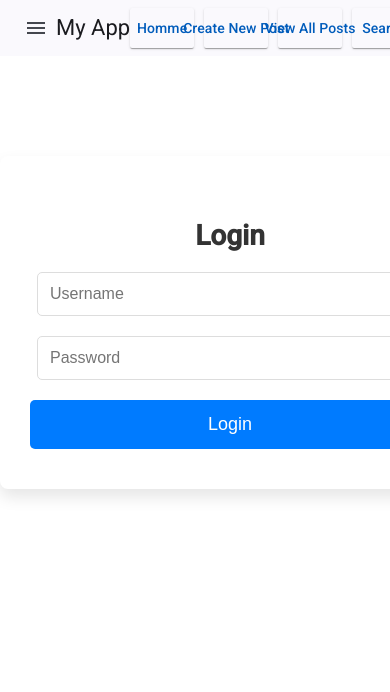
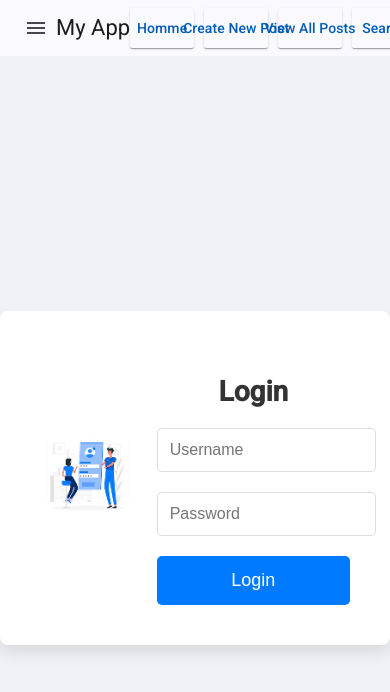
Before and after one commit to achraftes/fullstack-blog-spring-angular, an Angular app in the folder bloggingWeb/: page /login in a window 390 px wide. Shown: the top 692 px of the page. Built offline with nearby package versions, Linux system fonts and the light colour scheme.

Commit message:
Add image alongside login and registration forms with responsive layout

```diff
--- a/bloggingWeb/src/app/login/login.component.css
+++ b/bloggingWeb/src/app/login/login.component.css
@@ -1,16 +1,43 @@
-/* Style pour le formulaire Login */
-.form-box {
+/* Style global pour le conteneur de formulaire */
+.form-container {
+    display: flex;
+    justify-content: center;
+    align-items: center;
+    height: 100vh;
+    background-color: #f0f2f5;
+  }
+
+  /* Style du bloc du formulaire */
+  .form-box {
+    display: flex;
+    align-items: center;
     background-color: white;
-    padding: 40px 30px;
+    padding: 40px;
     border-radius: 8px;
     box-shadow: 0 8px 16px rgba(0, 0, 0, 0.1);
-    width: 400px;
-    text-align: center;
-    margin: 100px auto;
+    width: 800px; /* Largeur pour inclure l'image à côté du formulaire */
   }
 
-  /* Titre du formulaire */
-  .form-box h2 {
+  /* Style de l'image */
+  .form-image {
+    flex: 1;
+    padding-right: 20px; /* Espace entre l'image et le formulaire */
+  }
+
+  .form-image img {
+    width: 100%;
+    height: auto;
+    border-radius: 8px;
+  }
+
+  /* Style du formulaire */
+  .form-content {
+    flex: 2;
+    text-align: center;
+    width: 100%;
+  }
+
+  .form-content h2 {
     font-size: 28px;
     margin-bottom: 20px;
     color: #333;
@@ -22,7 +49,7 @@
   }
 
   .input-group input {
-    width: 90%;
+    width: 100%;
     padding: 12px;
     font-size: 16px;
     border: 1px solid #ddd;
--- a/bloggingWeb/src/app/login/login.component.html
+++ b/bloggingWeb/src/app/login/login.component.html
@@ -1,4 +1,9 @@
-<form (ngSubmit)="onLogin()" class="form-box">
+<div class="form-container">
+    <div class="form-box">
+      <div class="form-image">
+        <img src="images/téléchargement.png" alt="Login Image">
+      </div>
+      <form (ngSubmit)="onLogin()" class="form-content">
         <h2>Login</h2>
         <div class="input-group">
           <input type="text" [(ngModel)]="user.username" name="username" placeholder="Username" required>
@@ -8,3 +13,5 @@
         </div>
         <button type="submit" class="submit-btn">Login</button>
       </form>
+    </div>
+  </div>
--- a/bloggingWeb/src/app/register/register.component.css
+++ b/bloggingWeb/src/app/register/register.component.css
@@ -1,16 +1,43 @@
-/* Style pour le formulaire Register */
-.form-box {
+/* Style global pour le conteneur de formulaire */
+.form-container {
+    display: flex;
+    justify-content: center;
+    align-items: center;
+    height: 100vh;
+    background-color: #f0f2f5;
+  }
+
+  /* Style du bloc du formulaire */
+  .form-box {
+    display: flex;
+    align-items: center;
     background-color: white;
-    padding: 40px 30px;
+    padding: 40px;
     border-radius: 8px;
     box-shadow: 0 8px 16px rgba(0, 0, 0, 0.1);
-    width: 400px;
-    text-align: center;
-    margin: 100px auto;
+    width: 800px; /* Largeur pour inclure l'image à côté du formulaire */
   }
 
-  /* Titre du formulaire */
-  .form-box h2 {
+  /* Style de l'image */
+  .form-image {
+    flex: 1;
+    padding-right: 20px; /* Espace entre l'image et le formulaire */
+  }
+
+  .form-image img {
+    width: 100%;
+    height: auto;
+    border-radius: 8px;
+  }
+
+  /* Style du formulaire */
+  .form-content {
+    flex: 2;
+    text-align: center;
+    width: 100%;
+  }
+
+  .form-content h2 {
     font-size: 28px;
     margin-bottom: 20px;
     color: #333;
@@ -22,7 +49,7 @@
   }
 
   .input-group input {
-    width: 90%;
+    width: 100%;
     padding: 12px;
     font-size: 16px;
     border: 1px solid #ddd;
--- a/bloggingWeb/src/app/register/register.component.html
+++ b/bloggingWeb/src/app/register/register.component.html
@@ -1,4 +1,9 @@
-<form (ngSubmit)="onRegister()" class="form-box">
+<div class="form-container">
+    <div class="form-box">
+      <div class="form-image">
+        <img src="images/téléchargement.png" alt="Register Image">
+      </div>
+      <form (ngSubmit)="onRegister()" class="form-content">
         <h2>Register</h2>
         <div class="input-group">
           <input type="text" [(ngModel)]="user.username" name="username" placeholder="Username" required>
@@ -11,3 +16,5 @@
         </div>
         <button type="submit" class="submit-btn">Register</button>
       </form>
+    </div>
+  </div>
```
Also changed, not shown: bloggingWeb/public/images/téléchargement.png (added). Lines whose indentation alone changed are shown as unchanged.
